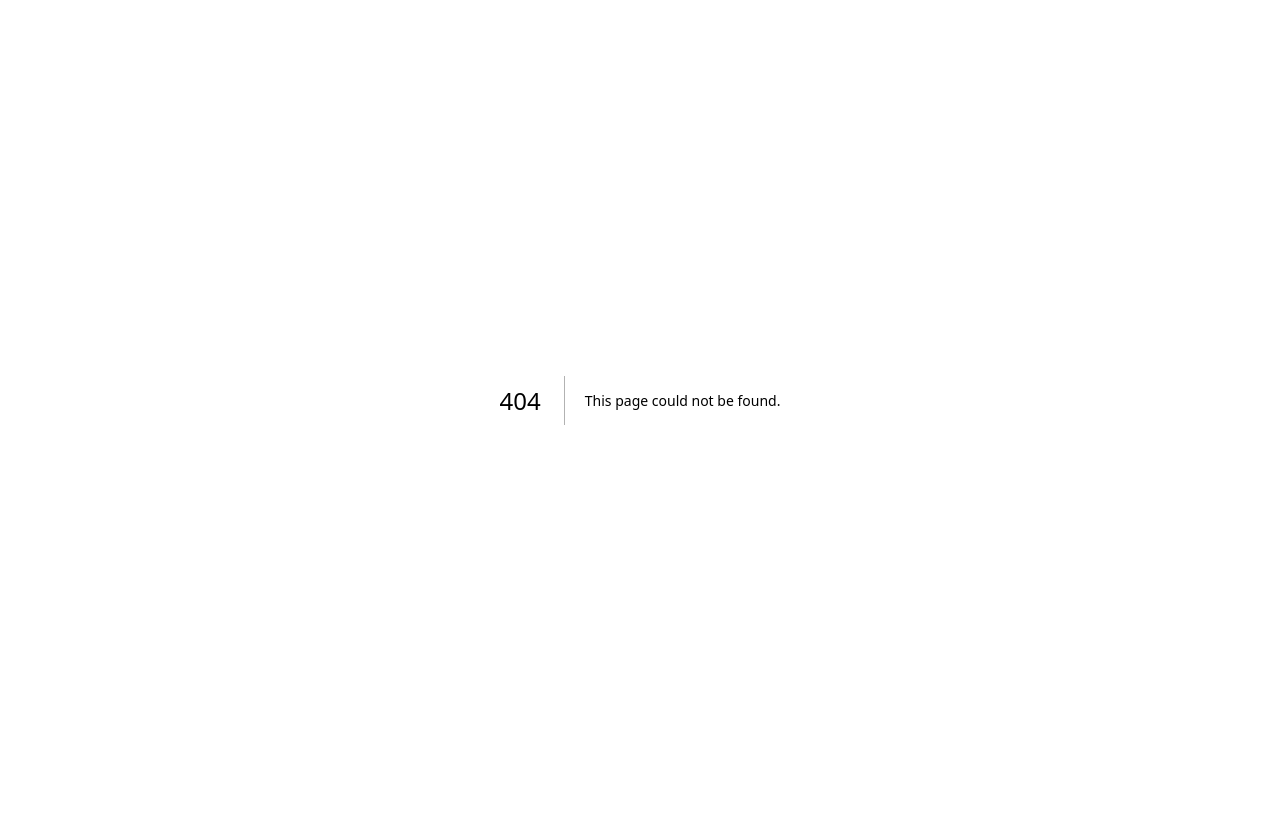
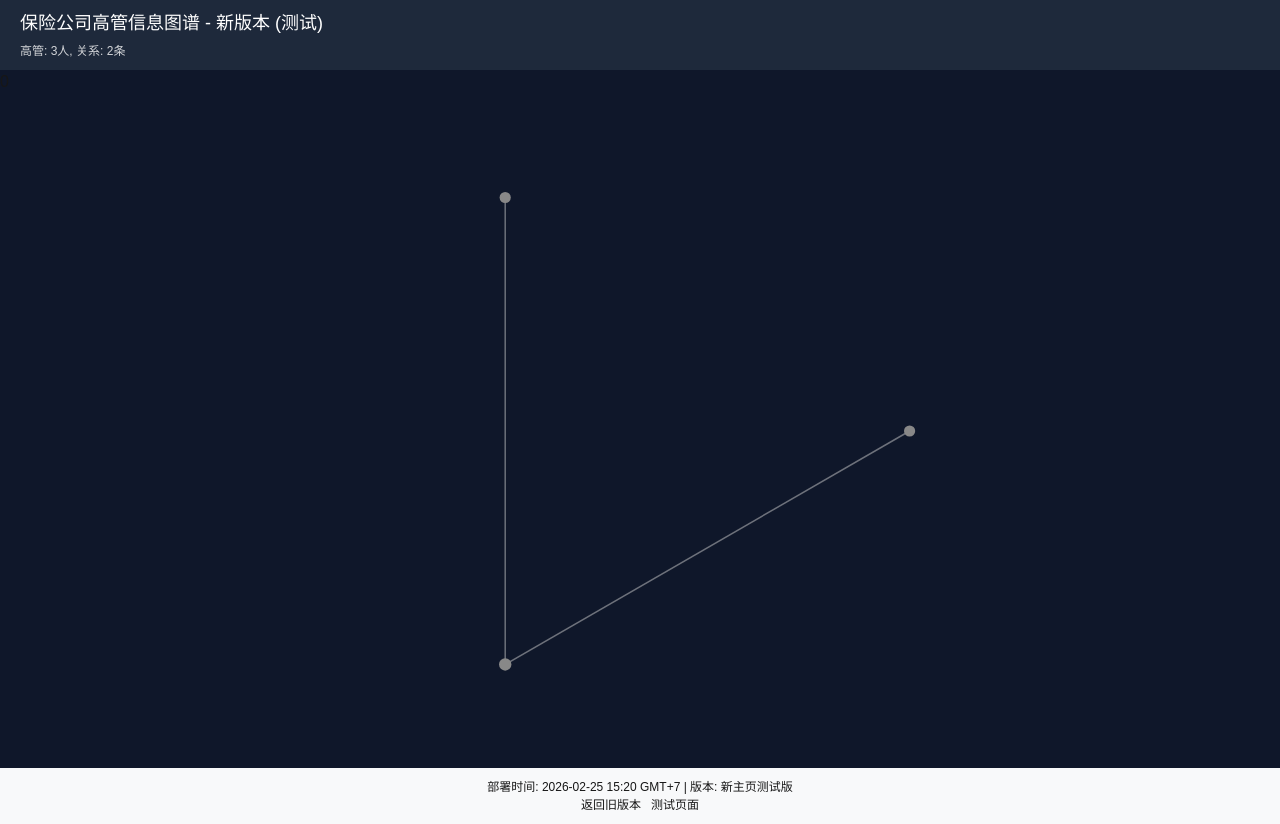
Before and after one commit to tiger-liyonghu/Act60, a Next.js app: page /new-home in a window 1280 px wide. Before the commit this address had no page. Before the commit the page ends 800 px from the top, so only its background shows below. Built offline with nearby package versions, Linux system fonts and the light colour scheme.

Commit message:
创建新主页测试版本

```diff
--- /dev/null
+++ b/app/new-home/page.tsx
@@ -0,0 +1,99 @@
+"use client";
+
+import { useState, useEffect } from "react";
+import dynamic from "next/dynamic";
+
+// 简化版的ForceGraph组件
+const SimpleGraph = dynamic(() => import("@/components/SimpleForceGraph"), {
+  ssr: false,
+  loading: () => <div>加载图谱中...</div>,
+});
+
+// 简化类型
+type Executive = {
+  id: number;
+  name: string;
+  title: string;
+  company: string;
+  region: string;
+};
+
+type Relationship = {
+  source: number;
+  target: number;
+  type: string;
+};
+
+export default function NewHomePage() {
+  const [executives, setExecutives] = useState<Executive[]>([]);
+  const [relationships, setRelationships] = useState<Relationship[]>([]);
+  const [loading, setLoading] = useState(true);
+
+  useEffect(() => {
+    // 模拟数据
+    const mockExecutives: Executive[] = [
+      { id: 1, name: "测试高管1", title: "董事长", company: "测试保险公司", region: "北京" },
+      { id: 2, name: "测试高管2", title: "总经理", company: "测试保险公司", region: "上海" },
+      { id: 3, name: "测试高管3", title: "精算师", company: "测试再保险公司", region: "深圳" },
+    ];
+
+    const mockRelationships: Relationship[] = [
+      { source: 1, target: 2, type: "同事" },
+      { source: 2, target: 3, type: "合作" },
+    ];
+
+    setTimeout(() => {
+      setExecutives(mockExecutives);
+      setRelationships(mockRelationships);
+      setLoading(false);
+    }, 1000);
+  }, []);
+
+  if (loading) {
+    return (
+      <div style={{ padding: '20px', textAlign: 'center' }}>
+        <h1>保险公司高管信息图谱 - 新版本</h1>
+        <p>加载数据中...</p>
+      </div>
+    );
+  }
+
+  const graphData = {
+    nodes: executives,
+    links: relationships,
+  };
+
+  return (
+    <div style={{ height: '100vh', display: 'flex', flexDirection: 'column' }}>
+      <header style={{ padding: '10px 20px', background: '#1e293b', color: 'white' }}>
+        <h1 style={{ margin: 0, fontSize: '18px' }}>
+          保险公司高管信息图谱 - 新版本 (测试)
+        </h1>
+        <p style={{ margin: '5px 0 0 0', fontSize: '12px', opacity: 0.8 }}>
+          高管: {executives.length}人, 关系: {relationships.length}条
+        </p>
+      </header>
+
+      <div style={{ flex: 1, position: 'relative' }}>
+        <SimpleGraph
+          data={graphData}
+          selectedId={null}
+          onSelectNode={(exec) => console.log('选中:', exec)}
+          filterRegion="ALL"
+          filterRelType="ALL"
+          searchName=""
+          enableSampling={false}
+          degreeThreshold={0}
+        />
+      </div>
+
+      <footer style={{ padding: '10px', background: '#f8f9fa', textAlign: 'center', fontSize: '12px' }}>
+        <p>部署时间: 2026-02-25 15:20 GMT+7 | 版本: 新主页测试版</p>
+        <p>
+          <a href="/" style={{ marginRight: '10px' }}>返回旧版本</a>
+          <a href="/simple-test">测试页面</a>
+        </p>
+      </footer>
+    </div>
+  );
+}
```
